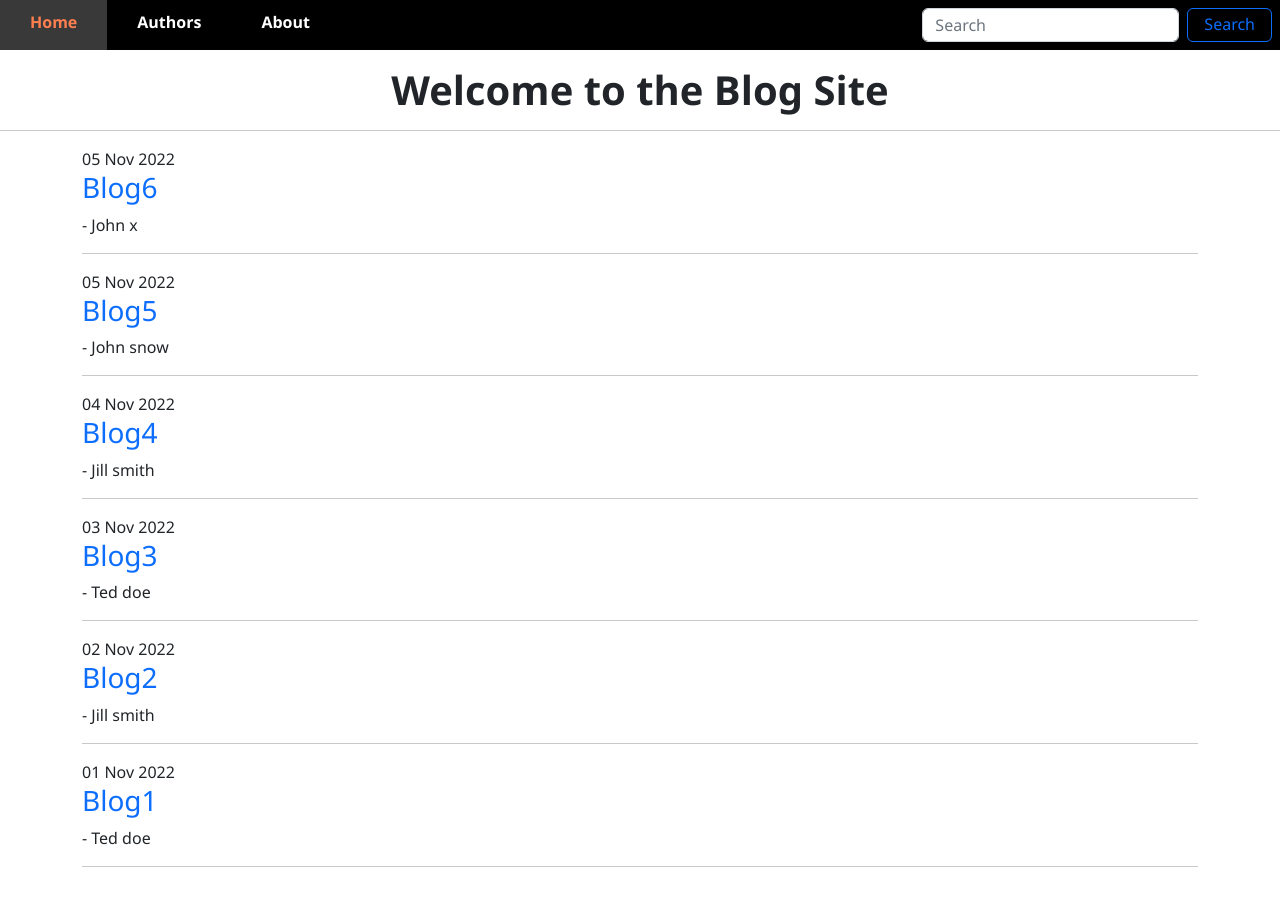
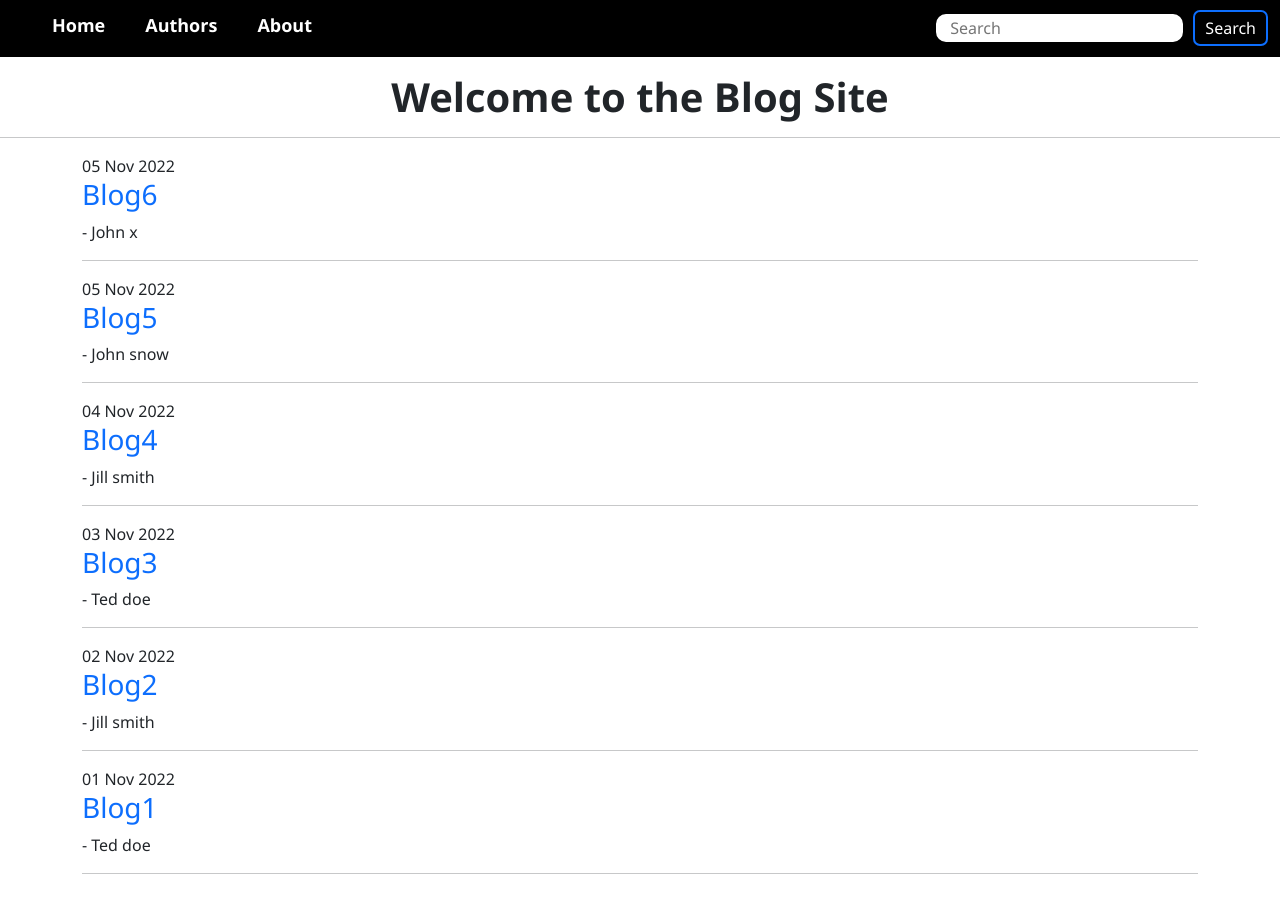
Before and after one commit to harsh07ch/SampleBlogSite, a Jekyll site: the page built from index.md, in a window 1280 px wide. Built offline with Jekyll 4.4.1, drawn with Linux system fonts in a browser that asks for light colours.

Commit message:
Responsive Navbar

```diff
--- a/_includes/navbar.html
+++ b/_includes/navbar.html
@@ -9,30 +9,16 @@
     <link href="assets/css/style.css" rel="stylesheet">
   </head>
 <body>
-    <!-- <nav class="navbar navbar-expand-lg navbar-dark bg-dark">
-        <div class="container-fluid">
-          <div class="collapse navbar-collapse" id="navbarSupportedContent">
-            <ul class="navbar-nav me-auto mb-2 mb-lg-0">
-              <li class="nav-item"><a class="nav-link active " aria-current="page" href="/sampleblogsite/"><span class="newhover">Home</span></a></li>
-              <li class="nav-item"><a class="nav-link active " aria-current="page" href="/sampleblogsite/pages/author"><span class="newhover">Authors</span></a></li>
-              <li class="nav-item"><a class="nav-link active " aria-current="page" href="/sampleblogsite/about"><span class="newhover">About</span></a></li>
+        <nav class="newnav">
+            <ul class="navlist">
+                <li><a href="/sampleblogsite/" class="newhover">Home</a></li>
+                <li><a href="/sampleblogsite/pages/author" class="newhover">Authors</a></li>
+                <li><a href="/sampleblogsite/about" class="newhover">About</a></li>
             </ul>
-            <form class="d-flex" role="search">
-              <input class="form-control me-2" type="search" placeholder="Search" aria-label="Search">
-              <button class="btn btn-outline-primary" type="submit">Search</button>
-            </form>
-          </div>
-        </div>
-      </nav> -->
-
-    <nav class="d-flex" style="height: 50px; width: 100%; background-color: black; color: white;">
-                <a href="/sampleblogsite/" class="newhover">Home</a>
-                <a href="/sampleblogsite/pages/author" class="newhover">Authors</a>
-                <a href="/sampleblogsite/about" class="newhover">About</a>
-            <form class="d-flex position-absolute" role="search" style="height: 34px; margin-top:8px; right: 8px;">
-                <input class="form-control me-2" type="search" placeholder="Search" aria-label="Search">
-                <button class="btn btn-outline-primary" style="padding: 0px 16px 2px 16px;" type="submit">Search</button>
-            </form>
+            <div class="rightnav">
+                <input type="text" placeholder="Search" name="search" id="search">
+                <button class="sbtn">Search</button>
+            </div>
         </nav>
 
     <script src="https://cdn.jsdelivr.net/npm/bootstrap@5.2.3/dist/js/bootstrap.bundle.min.js" integrity="sha384-kenU1KFdBIe4zVF0s0G1M5b4hcpxyD9F7jL+jjXkk+Q2h455rYXK/7HAuoJl+0I4" crossorigin="anonymous"></script>
--- a/assets/css/style.scss
+++ b/assets/css/style.scss
@@ -1,17 +1,78 @@
 ---
 ---
 *{
+    margin: 0px;
+    padding: 0px;
     font-family:'Segoe UI', Tahoma, Geneva, Verdana, sans-serif;
 }
 
 .newhover{
     color: white;
     text-decoration: none;
+    font-size: large;
     font-weight: 600;
-    padding: 10px 30px;
+    padding: 14px 20px 18px 20px;
 }
 
 .newhover:hover {
     background-color: rgb(57, 57, 57);
     color:coral;
 }
+
+
+.newnav {
+    display: flex;
+    background-color: black;
+}
+
+.navlist {
+    width: 50%;
+    display: flex;
+    align-items: center;
+}
+
+.navlist li {
+    list-style: none;
+    padding: 12px 0px 2px 0px;
+}
+
+.rightnav {
+    width: 50%;
+    text-align: right;
+    padding: 10px 12px 2px 0px;
+}
+
+#search {
+    border: 2px solid white;
+    border-radius: 10px;
+    padding-left: 12px;
+}
+
+.sbtn {
+    border: 2px solid #0d6efd;
+    border-radius: 7px;
+    color: white;
+    background-color: transparent;
+    margin-left: 6px;
+    padding: 4px 10px;
+}
+
+.sbtn:hover {
+    background-color: #0d6efd;
+}
+
+@media only screen and (max-width: 630px) {
+    .newnav {
+        width: 100%;
+        flex-direction: column;
+    }
+    .navlist {
+        width: 100%;
+        text-align: center;
+        flex-direction: column;
+    }
+    .rightnav {
+        width: 100%;
+        text-align: center;
+    }
+}
```
